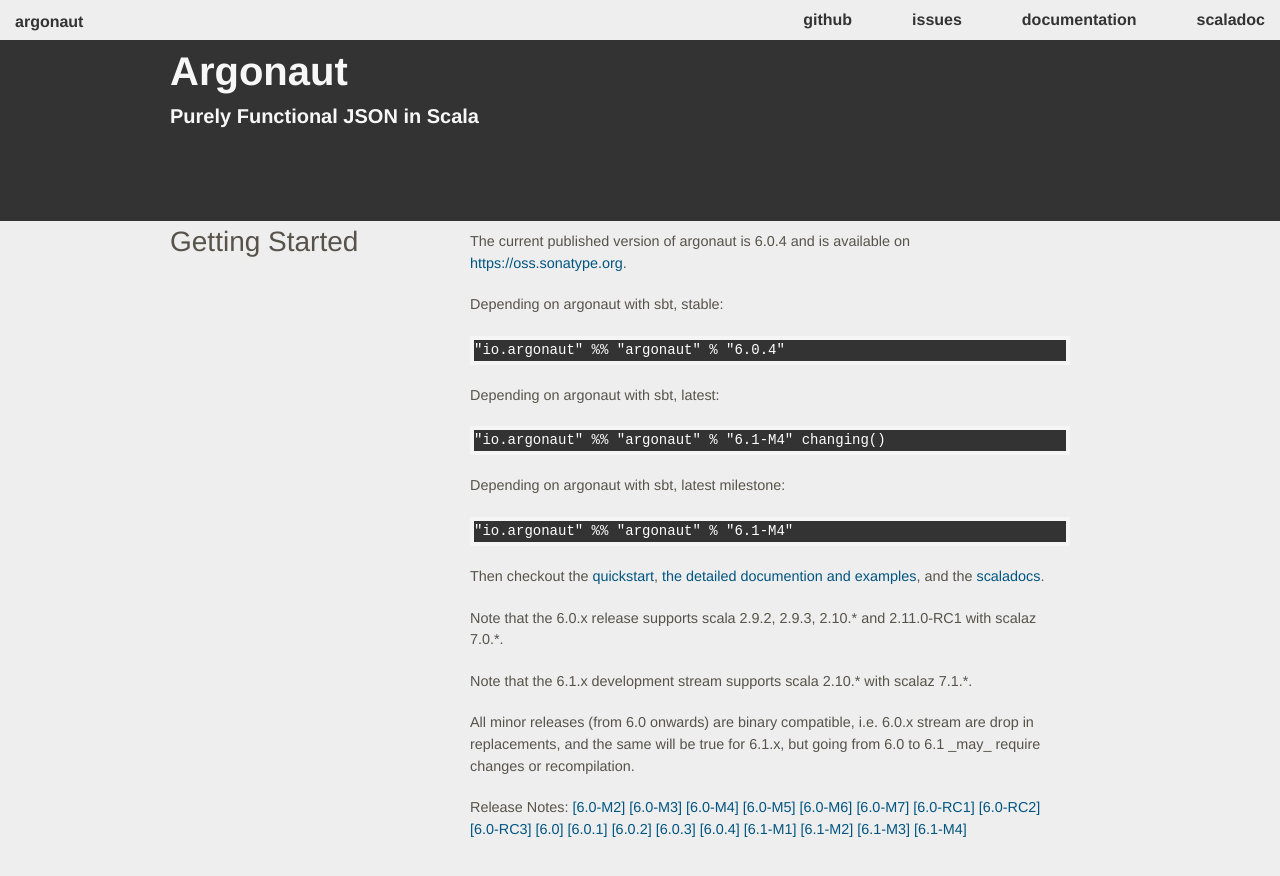
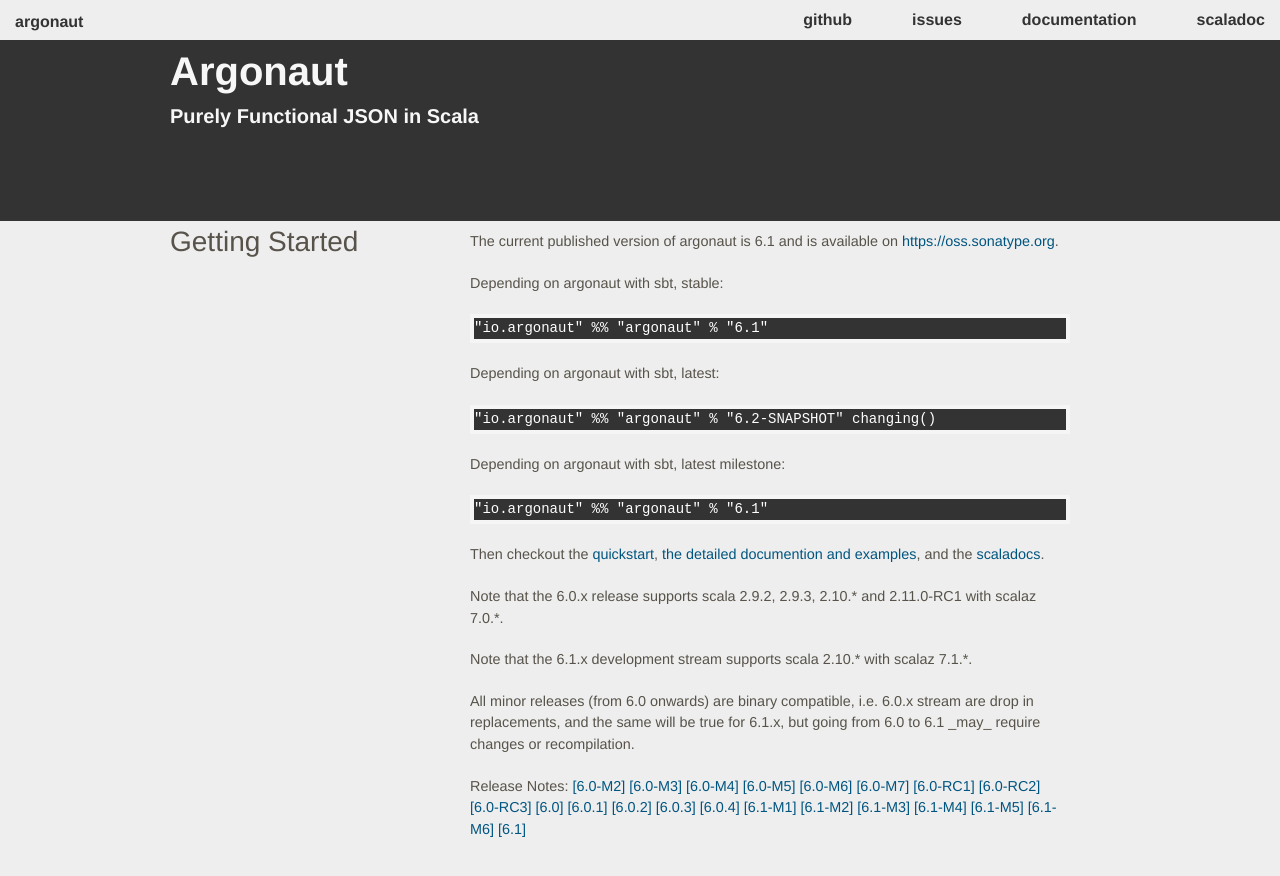
Before and after one commit to argonaut-io/argonaut.io, a Jekyll site: the page built from index.markdown, in a window 1280 px wide and 900 px high. Shown: the top 876 px of the window. Built offline with Jekyll 4.4.1, drawn with Linux system fonts in a browser that asks for light colours; nearby versions of some CDN libraries; some web fonts are replaced; Markdown is read by kramdown in place of the engine named in the settings.

Commit message:
Updated the build status label and the release notes.

```diff
--- a/_config.yml
+++ b/_config.yml
@@ -1,6 +1,6 @@
 exclude: ['README.md', 'Makefile', 'build.sbt', 'target', 'gen', 'sbt', 'project']
-release: 6.0.4
-development: 6.1-M4
-milestone: 6.1-M4
-notes: ['6.0-M2', '6.0-M3', '6.0-M4', '6.0-M5', '6.0-M6', '6.0-M7', '6.0-RC1', '6.0-RC2', '6.0-RC3', '6.0', '6.0.1', '6.0.2', '6.0.3', '6.0.4', '6.1-M1', '6.1-M2', '6.1-M3', '6.1-M4']
+release: 6.1
+development: 6.2-SNAPSHOT
+milestone: 6.1
+notes: ['6.0-M2', '6.0-M3', '6.0-M4', '6.0-M5', '6.0-M6', '6.0-M7', '6.0-RC1', '6.0-RC2', '6.0-RC3', '6.0', '6.0.1', '6.0.2', '6.0.3', '6.0.4', '6.1-M1', '6.1-M2', '6.1-M3', '6.1-M4', '6.1-M5', '6.1-M6', '6.1']
 markdown: redcarpet
```
Also changed, not shown: README.md.
